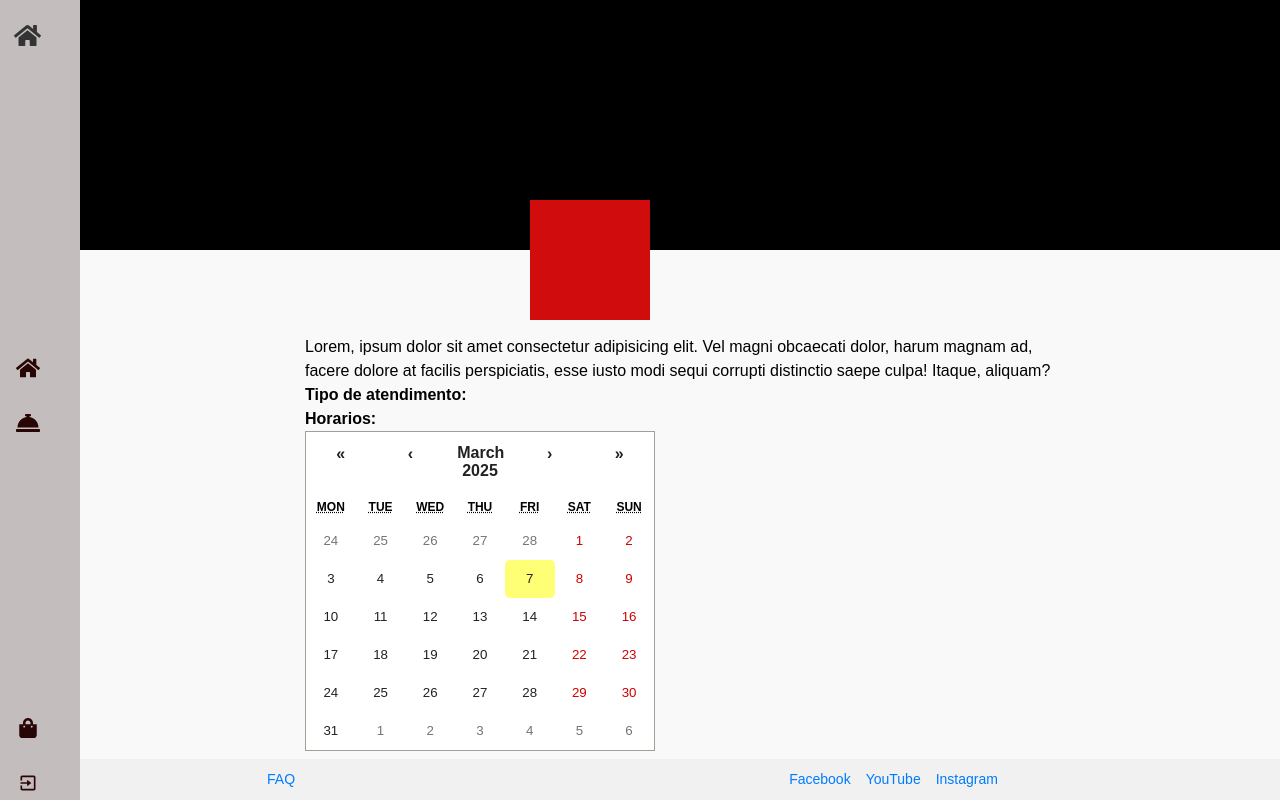
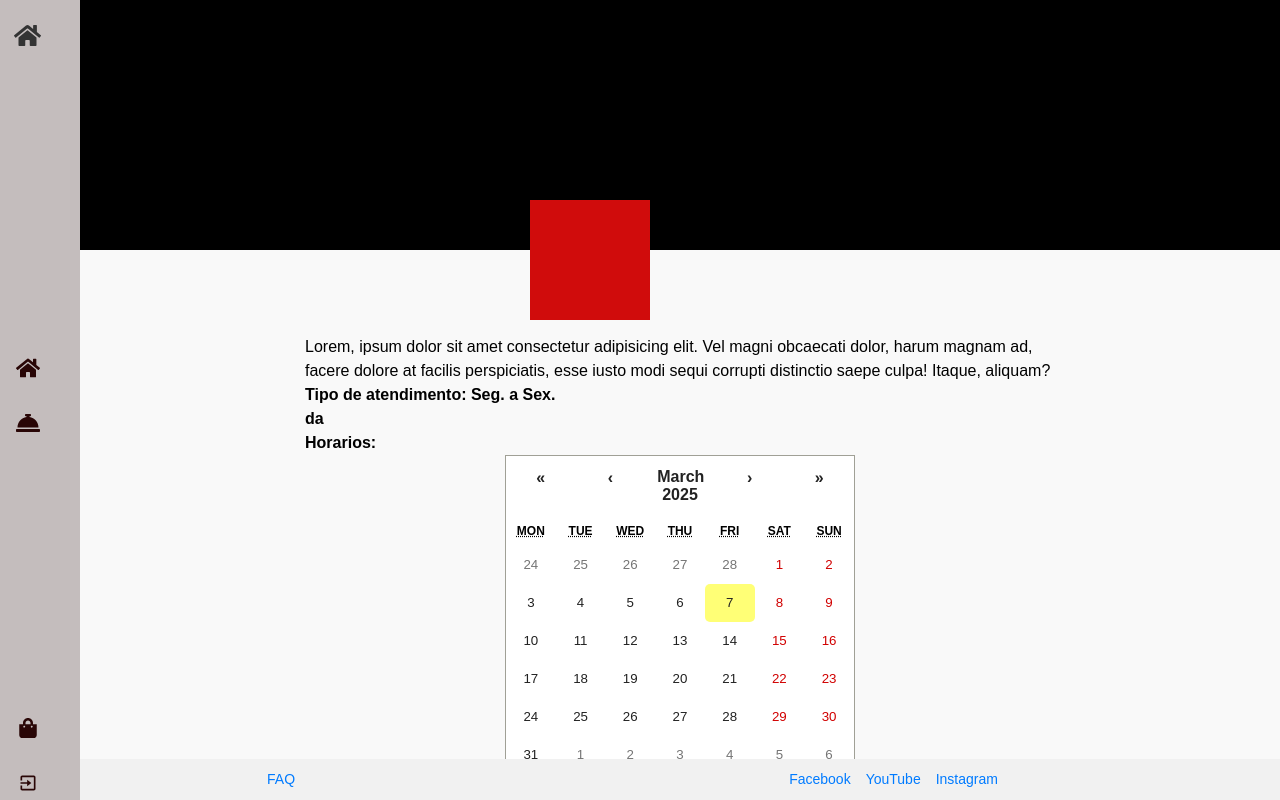
Before and after one commit to MMAbbadi/mais-ti-barbearia, a React (Vite) app: page /profilepage in a window 1280 px wide. Built offline with nearby package versions, Linux system fonts and the light colour scheme.

Commit message:
estilizacao profilepage

```diff
--- a/src/pages/ProfilePage.jsx
+++ b/src/pages/ProfilePage.jsx
@@ -18,7 +18,7 @@ export default function ProfilePage() {
             <div className={classes.main}>
                 <section className={classes.sobreLoja}>
                     <p>Lorem, ipsum dolor sit amet consectetur adipisicing elit. Vel magni obcaecati dolor, harum magnam ad, facere dolore at facilis perspiciatis, esse iusto modi sequi corrupti distinctio saepe culpa! Itaque, aliquam?</p>
-                    <h4>Tipo de atendimento: </h4>
+                    <h4>Tipo de atendimento: Seg.  a Sex. <br /> da</h4>
                     <h4>Horarios: </h4>
                 </section>
 
--- a/src/pages/ProfilePage.module.css
+++ b/src/pages/ProfilePage.module.css
@@ -34,3 +34,11 @@
 .sobreLoja p{
     color: black;
 }
+
+
+.calendario{
+    display: flex;
+    align-items: center;
+    justify-content: center;
+
+}
```
